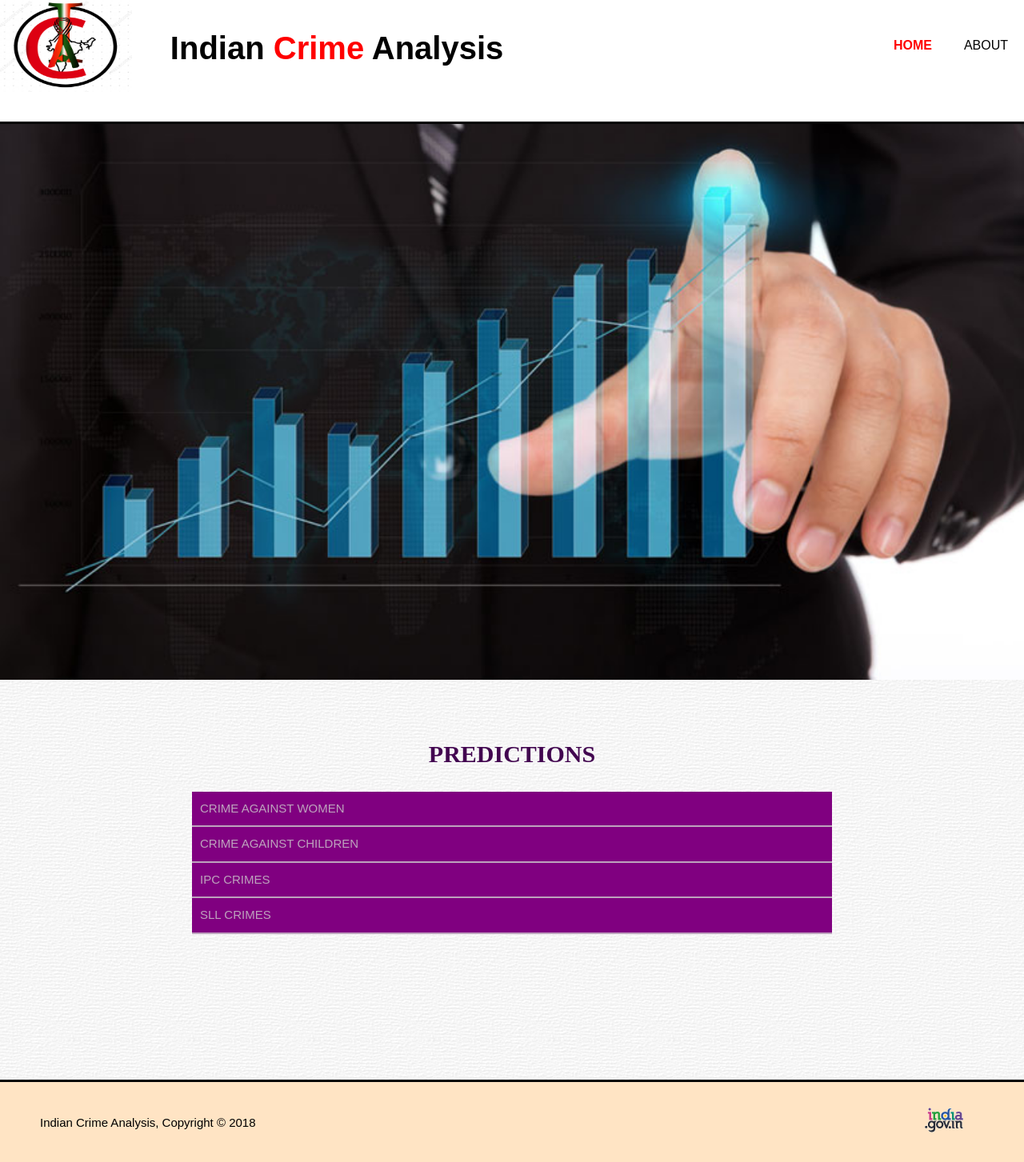
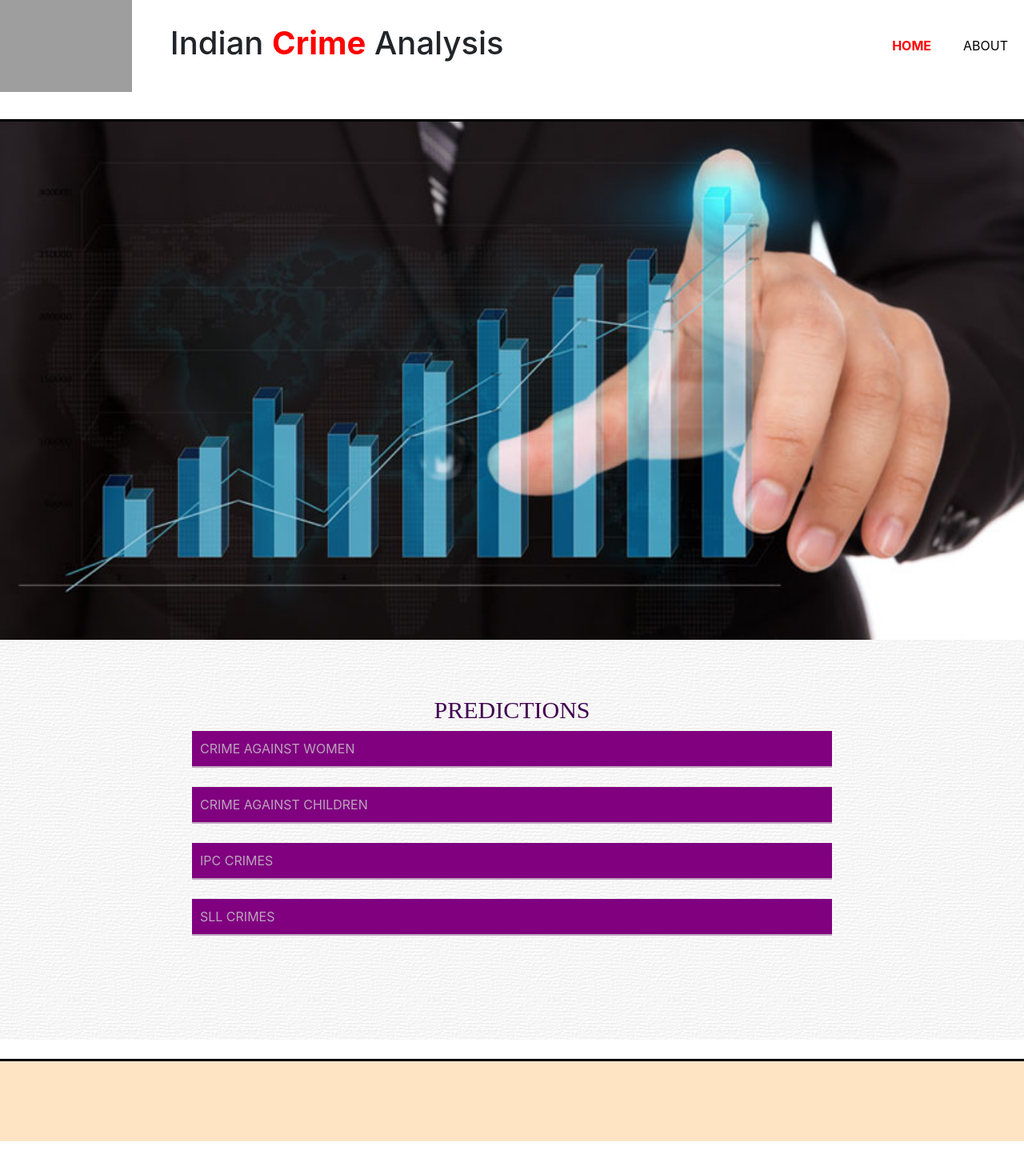
Before and after one commit to raviakshay/Crime-Rate-Analysis-Prediction, a Flask app: page /pred.html in a window 1280 px wide. Shown: the whole page at 80% size. After the commit the page ends 1427 px from the top, so only its background shows below. Run offline with Flask 2, Linux system fonts and the light colour scheme; parts of the project's set-up code (start-up, migrations or seed data) failed here and were passed over; grey boxes are pictures that could not be loaded.

Commit message:
Update pred.html

```diff
--- a/templates/pred.html
+++ b/templates/pred.html
@@ -8,6 +8,7 @@
         <link rel="stylesheet" href="/static/accordion.css">
         <link rel="stylesheet" href="/static/animate.css">
 
+        <link rel="stylesheet" href="https://cdn.jsdelivr.net/npm/bootstrap@4.0.0/dist/css/bootstrap.min.css" integrity="sha384-Gn5384xqQ1aoWXA+058RXPxPg6fy4IWvTNh0E263XmFcJlSAwiGgFAW/dAiS6JXm" crossorigin="anonymous">
 
 
 	</head>
@@ -17,7 +18,7 @@
 
             <header class = "header1">
                     <div class = "box1">
-                        <a href="home.html"><img src="{{url_for('static', filename='images/logo_trial.png')}}" height = "115vh" width = "90%" alt="Banner Image"/></a>
+                        <a href="home.html"><img src="{{url_for('static', filename='images/home.jpg')}}" height = "115vh" width = "90%" alt="Banner Image"/></a>
                     </div>
                     <div class = "box2">
                         <h1>Indian <span class="highlight">Crime</span> Analysis</h1>
@@ -51,6 +52,8 @@
                     <center>
 		  	                <form action="women.html" method="POST">
                             <h3 style = "font-family:verdana; padding-left: 0%; text-align:left">Select the year, crime type and state of your choice for appropriate predictions:</h3><br>
+
+
 
                             <select name = "Predict_Year" style="padding-top:20px;">
                                 <option value="2016"><h2>Select Year</h2> </option>
@@ -115,9 +118,15 @@
                                 </select>
 
 		  	                <br>
-		  	                <input type="submit" value="Submit">
+                            <br>
+
+                              <button type="submit" value="Submit" class="btn btn-primary">SUBMIT</button>
+
+		  	                <!-- <input type="submit" value="Submit"> -->
                             </form>
                     </center>
+                    <br>
+
                 </section>
 
                 <section id="menu2">
@@ -190,10 +199,12 @@
                                 <option value="Puducherry"><h2>Puducherry</h2> </option>
                             </select>
                             <br>
+<br>
+                            <button type="submit" value="Submit" class="btn btn-primary">SUBMIT</button>
+                        </form>
+                      </center>
+                      <br>
 
-                                <input type="submit" value="Submit">
-                              </form>
-                      </center>
                 </section>
 
 
@@ -282,9 +293,14 @@
                                 <option value="Puducherry"><h2>Puducherry</h2> </option>
                                 </select>
                                 <br>
-                                <input type="submit" value="Submit">
-                              </form>
+
+                                <br>
+                                <button type="submit" value="Submit" class="btn btn-primary">SUBMIT</button>
+                            </form>
                       </center>
+
+                      <br>
+
                 </section>
 
                 <section id="menu5">
@@ -369,24 +385,27 @@
 
                                 </select>
                                 <br>
-                                <input type="submit" value="Submit">
-                              </form>
+
+                                <br>
+                                <button type="submit" value="Submit" class="btn btn-primary">SUBMIT</button>
+                            </form>
                       </center>
+                      <br>
+
                 </section>
             </div>
     </div>
+
+
 </section>
 
 
+  <br>
 
 
+<footer>
 
-
-        <footer>
-            <p>Indian Crime Analysis, Copyright &copy; 2018</p>
-            <img src="/static/images/indiagov.png" id="IG">
-
-		</footer>
+         </footer>
 	</body>
 
 </html>
```
